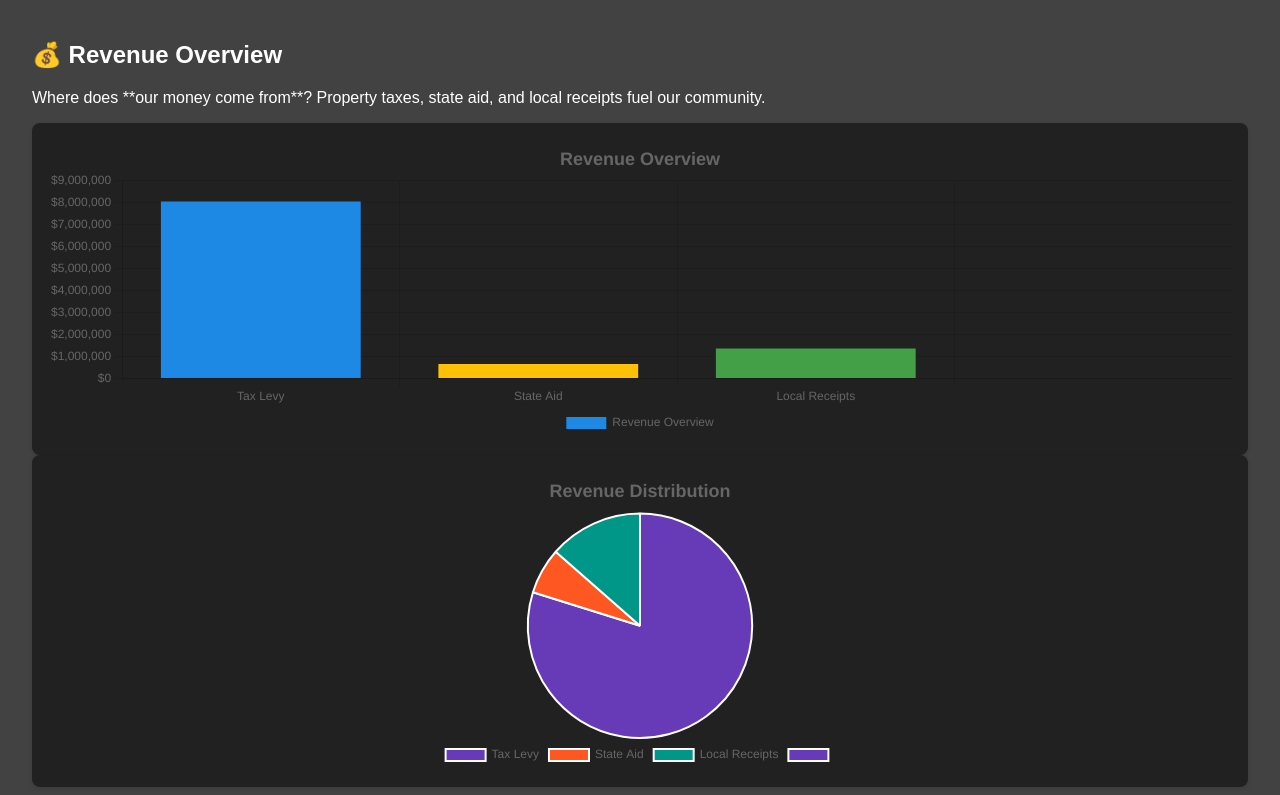
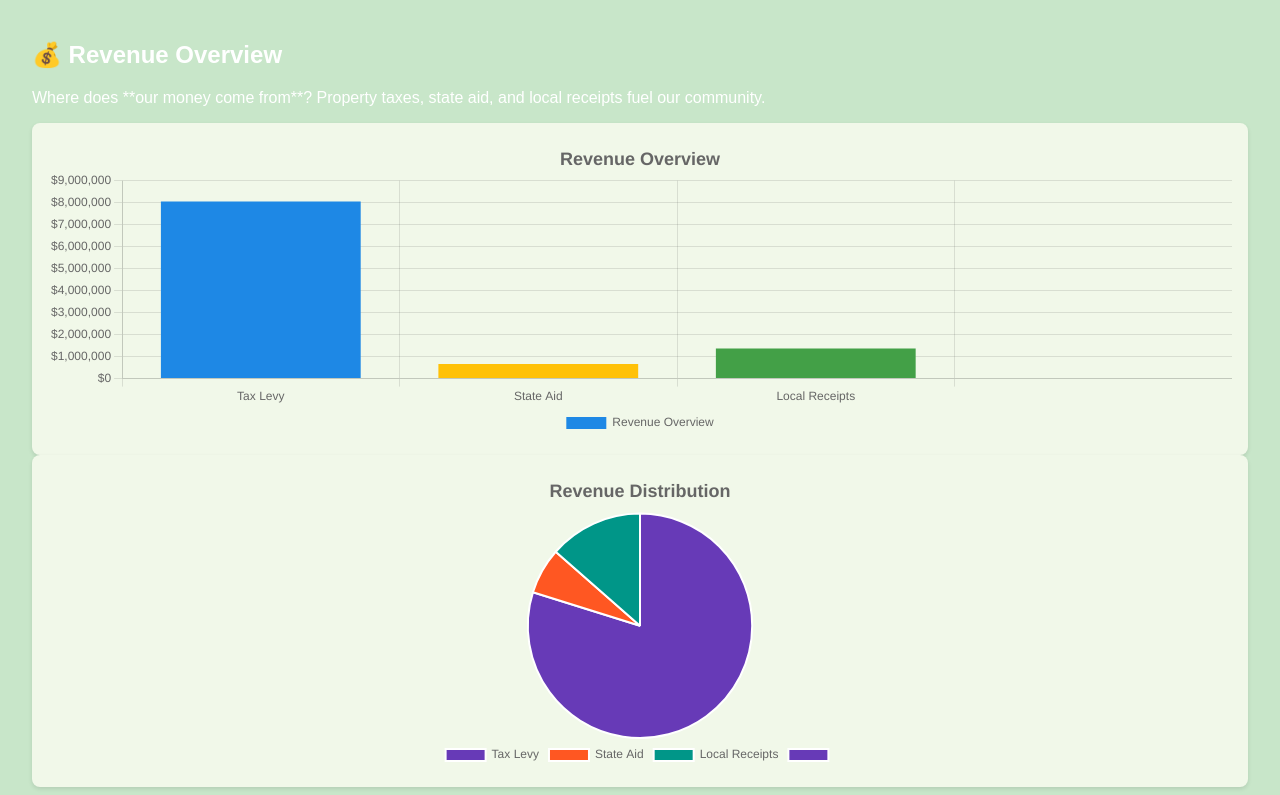
Before and after one commit to NBoudreauMA/HubbBudget, a plain HTML site: page index.html in a window 1280 px wide. Shown: the part 1145-1940 px from the top of the page. Drawn offline with nearby package versions, Linux system fonts and the light colour scheme.

Commit message:
Update hubb_budget_styles.css

```diff
--- a/hubb_budget_styles.css
+++ b/hubb_budget_styles.css
@@ -1,11 +1,11 @@
 :root {
-    --primary-color: #1E88E5;
-    --secondary-color: #FFC107;
-    --accent-color: #D32F2F;
-    --text-color: #fff;
-    --background-color: #212121;
-    --card-background: #424242;
-    --highlight-color: #43A047;
+    --primary-color: #2E7D32;
+    --secondary-color: #A5D6A7;
+    --accent-color: #1B5E20;
+    --text-color: #ffffff;
+    --background-color: #F1F8E9;
+    --card-background: #C8E6C9;
+    --highlight-color: #66BB6A;
 }
 
 body {
```
